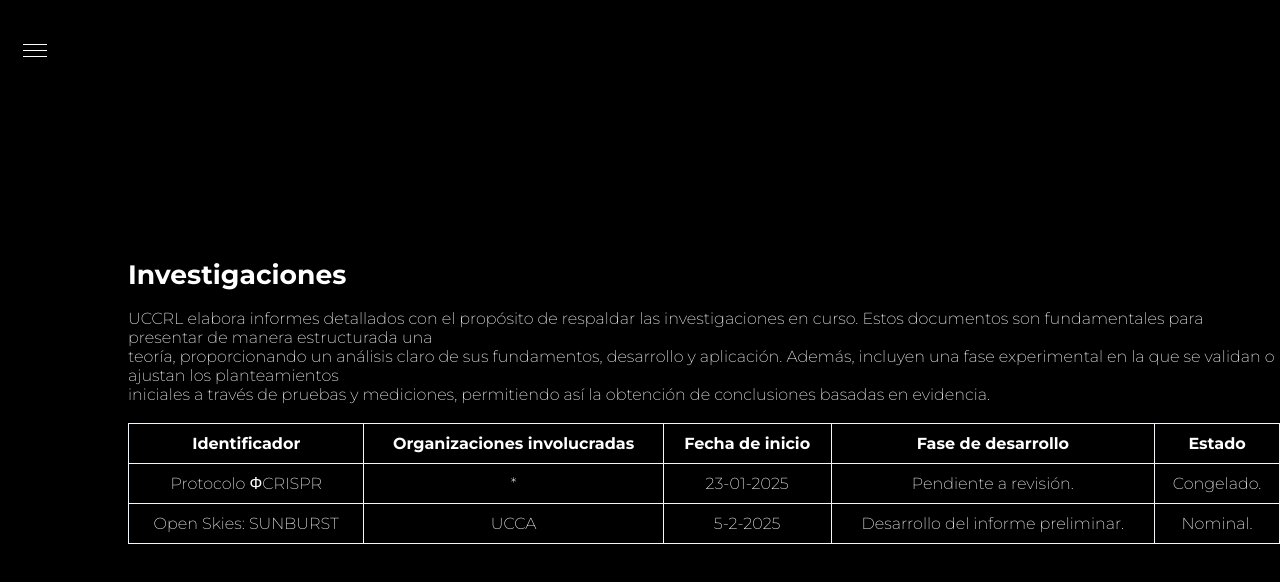
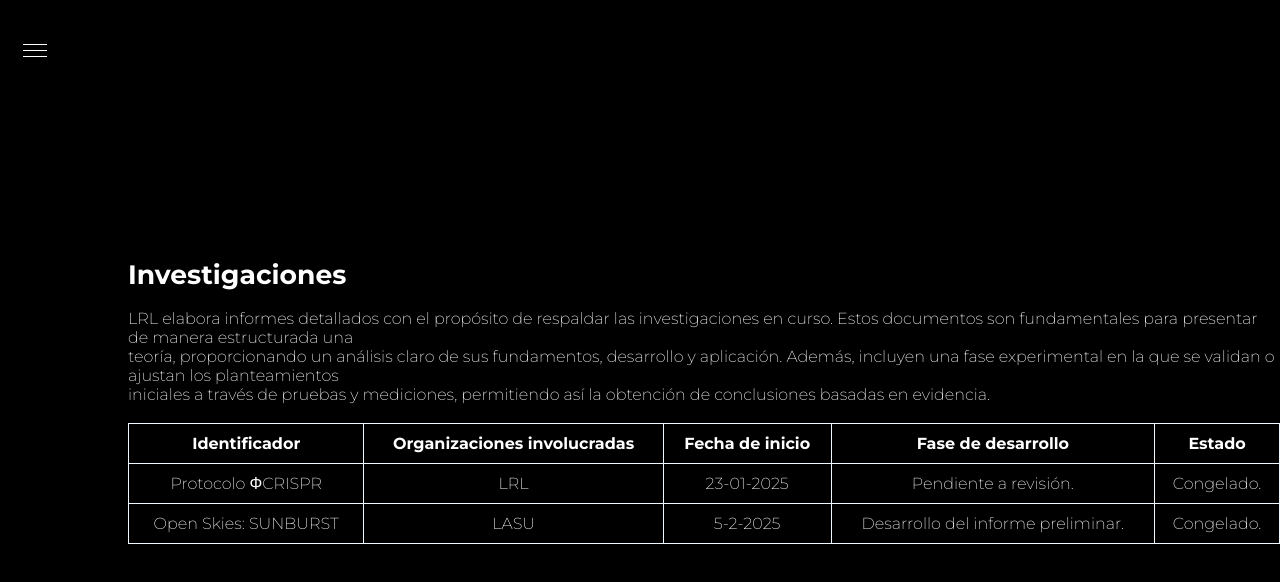
Before and after one commit to Latin-American-Scientific-Union/LRL, a plain HTML site: page docs/research.html in a window 1280 px wide. Shown: the top 582 px of the page. Drawn offline with nearby package versions, Linux system fonts and the light colour scheme.

Commit message:
Update research.html

```diff
--- a/docs/research.html
+++ b/docs/research.html
@@ -40,7 +40,7 @@
 
     <div class="text-container fade-up">
         <h1>Investigaciones</h1>
-        <p>UCCRL elabora informes detallados con el propósito de respaldar las investigaciones en curso. Estos documentos son fundamentales para presentar de manera estructurada una<br>teoría, proporcionando un análisis claro de sus fundamentos, desarrollo y aplicación. Además, incluyen una fase experimental en la que se validan o ajustan los planteamientos<br>iniciales a través de pruebas y mediciones, permitiendo así la obtención de conclusiones basadas en evidencia.</p>
+        <p>LRL elabora informes detallados con el propósito de respaldar las investigaciones en curso. Estos documentos son fundamentales para presentar de manera estructurada una<br>teoría, proporcionando un análisis claro de sus fundamentos, desarrollo y aplicación. Además, incluyen una fase experimental en la que se validan o ajustan los planteamientos<br>iniciales a través de pruebas y mediciones, permitiendo así la obtención de conclusiones basadas en evidencia.</p>
         <br>
         <table>
             <tr>
@@ -52,17 +52,17 @@
             </tr>
             <tr>
                 <td><a href="protocolo-phi-crispr.html">Protocolo ΦCRISPR</a></td>
-                <td>*</td>
+                <td>LRL</td>
                 <td>23-01-2025</td>
                 <td>Pendiente a revisión.</td>
                 <td>Congelado.</td>
             </tr>
             <tr>
                 <td><a href="osS.html">Open Skies: SUNBURST</a></td>
-                <td>UCCA</td>
+                <td>LASU</td>
                 <td>5-2-2025</td>
                 <td>Desarrollo del informe preliminar.</td>
-                <td>Nominal.</td>
+                <td>Congelado.</td>
             </tr>
           </table>
     </div>
```
